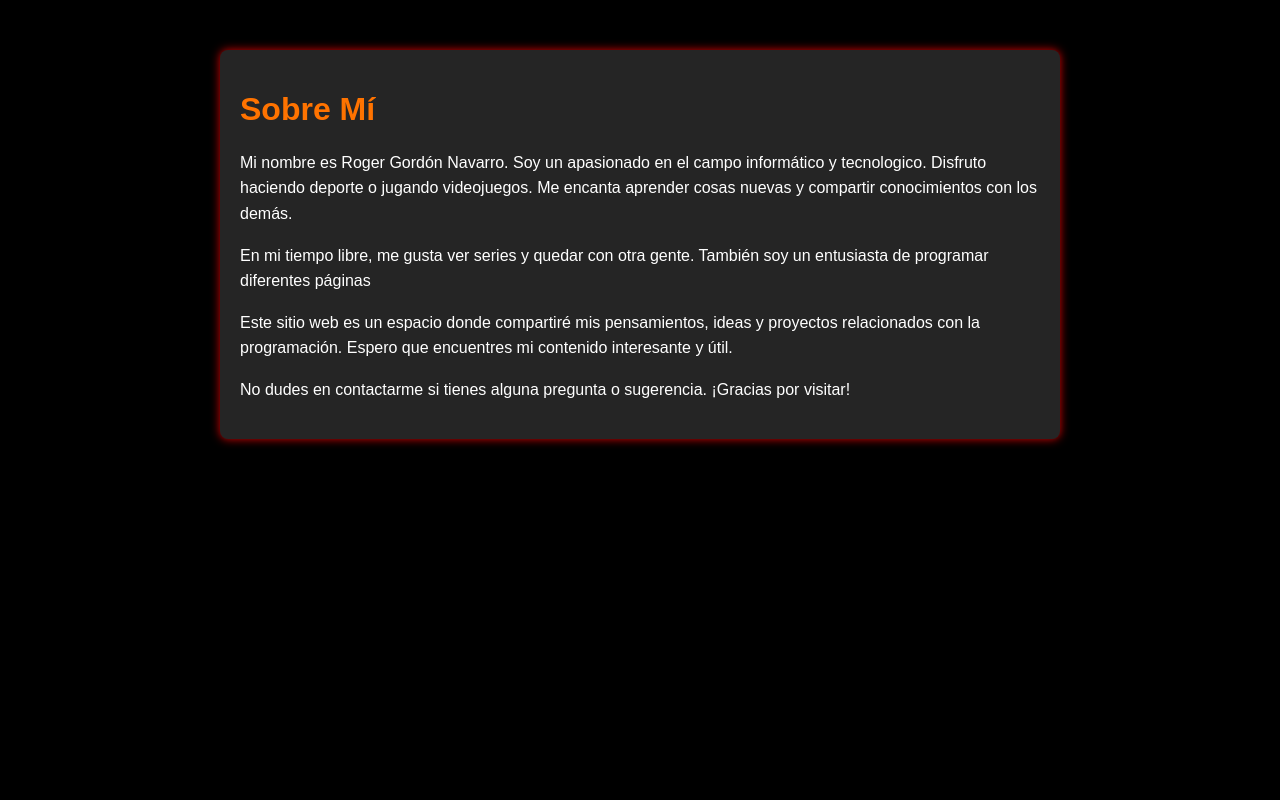
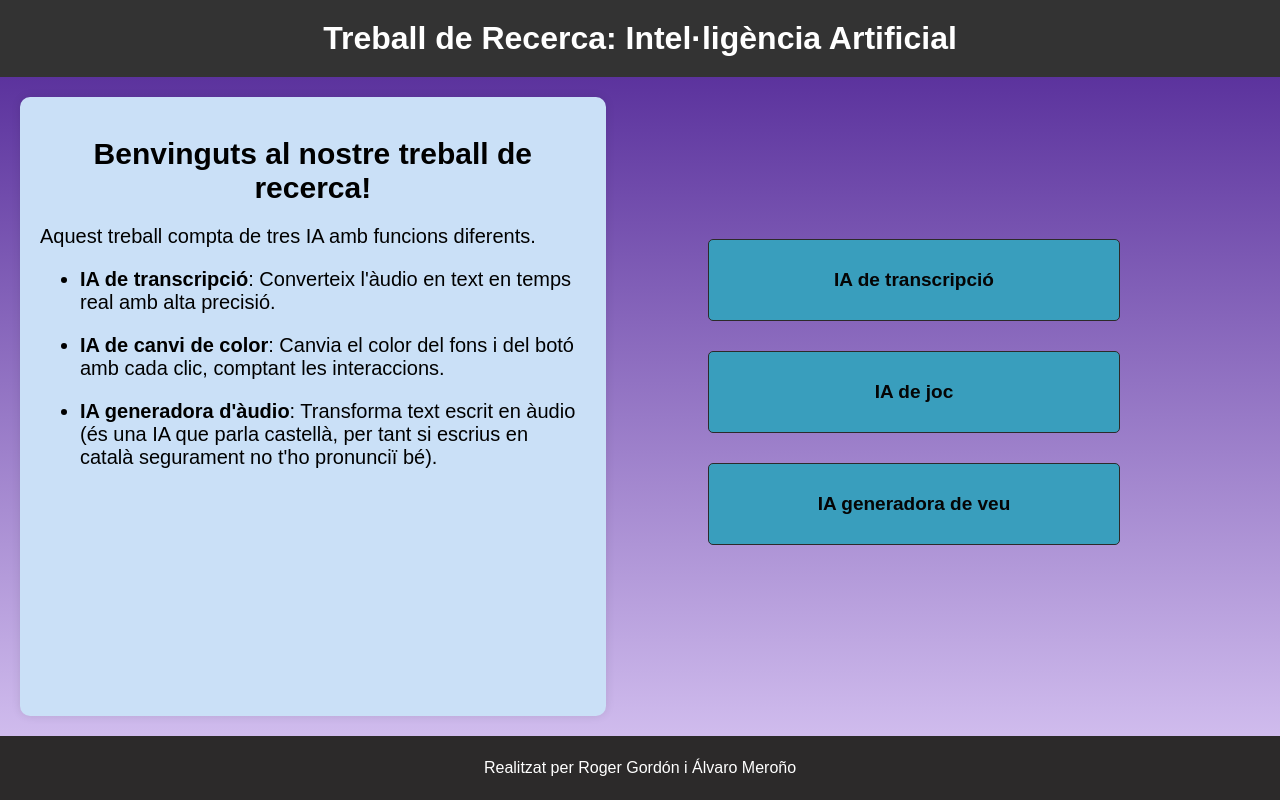
Before and after one commit to rogergn7/rogergn7.github.io, a plain HTML site: page index.html in a window 1280 px wide. Drawn offline with Linux system fonts and the light colour scheme.

Commit message:
Pujar projecte

```diff
--- /dev/null
+++ b/css/Menu.css
@@ -0,0 +1,83 @@
+body {
+    background: linear-gradient(to bottom, #4E2394, #DBC9F5);
+    font-family: Arial, sans-serif;
+    margin: 0;
+    padding: 0;
+    min-height: 100vh;
+    display: flex;
+    flex-direction: column;
+}
+
+header {
+    background-color: #333;
+    color: white;
+    padding: 20px 0;
+    text-align: center;
+    width: 100%;
+}
+
+header h1 {
+    margin: 0;
+    font-size: 2em;
+}
+.titol {
+    font-size: 1.5em;
+    text-align: center;
+    margin: 20px 20px;
+}
+
+.content {
+    display: flex;
+    justify-content: space-between;
+    padding: 20px;
+    flex-grow: 1;
+    font-size: 20px;
+}
+
+.container {
+    background-color: rgb(202, 224, 247);
+    border-radius: 10px;
+    padding: 20px;
+    width: 44%;
+    box-shadow: 0 0 10px rgba(0,0,0,0.1);
+}
+
+.botons {
+    display: flex;
+    flex-direction: column;
+    justify-content: center;
+    align-items: flex-end;
+    width: 30%;
+}
+
+.button {
+    background-color: #399ebd;
+    color: rgb(5, 5, 5);
+    padding: 15px 30px;
+    text-decoration: none;
+    border-radius: 5px;
+    border: 1px solid #2c2a2a;
+    font-size: 19px;
+    margin-bottom: 30px;
+    text-align:center;
+    width: 350px;
+    height: 50px;
+    margin-right: 140px;
+    transition: transform 1.2s;
+    display: flex;
+    align-items: center;
+    justify-content: center;
+}
+
+.button:hover {
+    background-color: #45a07d;
+    transform:scale(1.2);
+}
+
+footer {
+    background-color: #2c2a2a;
+    color: white;
+    padding: 7px 0;
+    text-align: center;
+    width: 100%;
+}
--- /dev/null
+++ b/css/Projecte1.css
@@ -0,0 +1,92 @@
+body {
+    font-family: Arial, sans-serif;
+    display: flex;
+    flex-direction: column;
+    justify-content: center;
+    align-items: center;
+    height: 100vh;
+    margin: 0;
+    background: linear-gradient(to bottom, #4abaee, #DBC9F5);
+    overflow: hidden;
+    padding-top: 100px;
+    position: relative;
+}
+
+header {
+    background-color: #333;
+    color: white;
+    padding: 20px 0;
+    text-align: center;
+    width: 100%;
+    position: fixed;
+    top: 0;
+    left: 0;
+    z-index: 1000;
+}
+
+header h1 {
+    margin: 0;
+    font-size: 2em;
+}
+
+.container {
+    text-align: center;
+    background-color: aliceblue;
+    padding: 2rem;
+    border-radius: 10px;
+    box-shadow: 0 0 10px rgba(0, 0, 0, 0.1);
+    max-width: 90%;
+    max-height: calc(100vh - 200px);
+    margin-top: auto;
+    margin-bottom:200px;
+}
+
+#result {
+    width: 100%;
+    height: 200px;
+    margin-top: 1rem;
+    padding: 0.5rem;
+    border: 1px solid #ccc;
+    border-radius: 5px;
+    resize: none;
+}
+
+button {
+    margin-top: 1rem;
+    padding: 0.5rem 1rem;
+    font-size: 1rem;
+    background-color: #4CAF50;
+    color: white;
+    border: none;
+    border-radius: 5px;
+    cursor: pointer;
+}
+
+button:hover {
+    background-color: #45a049;
+}
+.torna {
+    position: fixed;
+    bottom: 8px;
+    right: 8px;
+    background-color: #aaa9a94d;
+    color: aliceblue;
+    padding: 15px 30px;
+    text-decoration: none;
+    border-radius: 5px;
+    font-size: 16px;
+    z-index: 10;
+}
+
+
+footer {
+    background-color: #2c2a2a;
+    color: white;
+    padding: 7px 0;
+    text-align: center;
+    width: 100%;
+    position: fixed;
+    bottom: 0;
+    left: 0;
+    z-index: 0;
+}
--- /dev/null
+++ b/css/Projecte2.css
@@ -0,0 +1,80 @@
+body {
+  font-family: Arial, sans-serif;
+  text-align: center;
+  margin: 0;
+  height: 100vh;
+  display: flex;
+  flex-direction: column;
+  justify-content: center;
+  align-items: center;
+  transition: background-color 0.5s ease;
+  position: relative;
+  background-color: aquamarine;
+}
+
+header {
+  background-color: #333;
+  color: white;
+  padding: 20px 0;
+  text-align: center;
+  width: 100%;
+  position: fixed;
+  top: 0;
+  left: 0;
+  z-index: 1000;
+}
+
+header h1 {
+  margin: 0;
+  font-size: 2em;
+}
+
+h2 {
+  font-size: 2rem;
+  color: #2b2b2b;
+  background-color: rgba(240, 248, 255, 0.041);
+}
+
+#click {
+  background-color: #007BFF;
+  color: white;
+  border: none;
+  border-radius: 10px;
+  padding: 15px 30px;
+  font-size: 1.5rem;
+  cursor: pointer;
+  transition: all 0.3s ease;
+  box-shadow: 0 4px 6px rgba(0, 0, 0, 0.1);
+}
+
+#comptador {
+  font-size: 1.2rem;
+  color: #313131;
+  margin-top: 20px;
+  background-color: rgba(240, 248, 255, 0.096);
+}
+
+.torna {
+  position: absolute;
+  bottom: 8px;
+  right: 8px;
+  background-color: #aaa9a94d;
+  color:aliceblue;
+  padding: 15px 30px;
+  text-decoration: none;
+  border-radius: 5px;
+  font-size: 16px;
+  z-index: 10;
+}
+
+footer {
+  background-color: #2c2a2a;
+  color: white;
+  padding: 7px 0;
+  text-align: center;
+  width: 100%;
+  position: fixed;
+  bottom: 0;
+  left: 0;
+  z-index: 0;
+}
--- /dev/null
+++ b/css/Projecte3.css
@@ -0,0 +1,105 @@
+body {
+    font-family: Arial, sans-serif;
+    background-color: #f0f0f0;
+    margin: 0;
+    display: flex;
+    flex-direction: column;
+    min-height: 100vh;
+    justify-content: space-between;
+    background: linear-gradient(to bottom, #4abaee, #DBC9F5);
+}
+
+header {
+    background-color: #333;
+    color: white;
+    padding: 20px 0;
+    text-align: center;
+    width: 100%;
+}
+
+header h1 {
+    margin: 0;
+    font-size: 2em;
+}
+
+.container {
+    background-color: aliceblue;
+    padding: 2rem;
+    border-radius: 10px;
+    box-shadow: 0 4px 6px rgba(0, 0, 0, 0.1);
+    width: 80%;
+    max-width: 500px;
+    margin: 2rem auto;
+    flex-grow: 0;
+}
+
+h1 {
+    text-align: center;
+    color: #fcfcfc;
+}
+
+.titol {
+    color:#333;
+    text-align: center;
+}
+
+textarea {
+    width: 100%;
+    padding: 0.5rem;
+    margin-bottom: 1rem;
+    border: 1px solid #ccc;
+    border-radius: 4px;
+    resize: vertical;
+}
+
+button {
+    background-color: #4CAF50;
+    color: white;
+    border: none;
+    padding: 0.5rem 1rem;
+    text-align: center;
+    text-decoration: none;
+    display: inline-block;
+    font-size: 16px;
+    margin: 4px 2px;
+    cursor: pointer;
+    border-radius: 4px;
+    transition: background-color 0.3s;
+}
+
+.torna {
+    position: fixed;
+    bottom: 8px;
+    right: 8px;
+    background-color: #aaa9a94d;
+    color: aliceblue;
+    padding: 15px 30px;
+    text-decoration: none;
+    border-radius: 5px;
+    font-size: 16px;
+    z-index: 10;
+}
+
+button:hover {
+    background-color: #45a049;
+}
+
+#audioControls {
+    margin-top: 1rem;
+}
+
+#btnPausar, #btnReanudar, #btnDetener {
+    background-color: #008CBA;
+}
+
+#btnPausar:hover, #btnReanudar:hover, #btnDetener:hover {
+    background-color: #007B9A;
+}
+
+footer {
+    background-color: #2c2a2a;
+    color: white;
+    padding: 7px 0;
+    text-align: center;
+    width: 100%;
+}
--- a/index.html
+++ b/index.html
@@ -1,18 +1,34 @@
 <!DOCTYPE html>
-<html lang="en">
+<html lang="es">
 <head>
     <meta charset="UTF-8">
     <meta name="viewport" content="width=device-width, initial-scale=1.0">
-    <title>About Me</title>
-    <link rel="stylesheet" href="styles.css">
+    <title>Pàgina Principal</title>
+    <link rel="stylesheet" href="css/Menu.css">
 </head>
 <body>
-    <div class="container">
-        <h1>Sobre Mí</h1>
-        <p>Mi nombre es Roger Gordón Navarro. Soy un apasionado en el campo informático y tecnologico. Disfruto haciendo deporte o jugando videojuegos. Me encanta aprender cosas nuevas y compartir conocimientos con los demás.</p>
-        <p>En mi tiempo libre, me gusta ver series y quedar con otra gente. También soy un entusiasta de programar diferentes páginas</p>
-        <p>Este sitio web es un espacio donde compartiré mis pensamientos, ideas y proyectos relacionados con la programación. Espero que encuentres mi contenido interesante y útil.</p>
-        <p>No dudes en contactarme si tienes alguna pregunta o sugerencia. ¡Gracias por visitar!</p>
+    <header>
+        <h1>Treball de Recerca: Intel·ligència Artificial</h1>
+    </header>
+    <div class="content">
+        <div class="container">
+            <h1 class="titol">Benvinguts al nostre treball de recerca!</h1>
+            <blockquote></blockquote>
+            <p>Aquest treball compta de tres IA amb funcions diferents.</p>
+            <ul>
+                <li><b>IA de transcripció</b>: Converteix l'àudio en text en temps real amb alta precisió.</li>
+                <blockquote></blockquote>
+                <li><b>IA de canvi de color</b>: Canvia el color del fons i del botó amb cada clic, comptant les interaccions.</li>
+                <blockquote></blockquote>
+                <li><b>IA generadora d'àudio</b>: Transforma text escrit en àudio (és una IA que parla castellà, per tant si escrius en català segurament no t'ho pronunciï bé).</li>
+            </ul>
+        </div>
+        <div class="botons">
+            <a href="Projecte1.html" class="button"><b>IA de transcripció</b></a>
+            <a href="Projecte2.html" class="button"><b>IA de joc</b></a>
+            <a href="Projecte3.html" class="button"><b>IA generadora de veu</b></a>
+        </div>
     </div>
+    <footer><p>Realitzat per Roger Gordón i Álvaro Meroño</p></footer>
 </body>
 </html>
--- a/styles.css
+++ /dev/null
@@ -1,24 +0,0 @@
-body {
-    font-family: Arial, sans-serif;
-    background-color: #000000;
-    color: #ffffff;
-    margin: 0;
-    padding: 0;
-}
-
-.container {
-    max-width: 800px;
-    margin: 50px auto;
-    padding: 20px;
-    background-color: #252525;
-    border-radius: 8px;
-    box-shadow: 0 0 10px rgba(243, 5, 5, 0.89);
-}
-
-h1 {
-    color: #ff7300;
-}
-
-p {
-    line-height: 1.6;
-}
```
Also changed, not shown: Projecte1.html (added, +24 -0 lines), Projecte2.html (added, +28 -0 lines), Projecte3.html (added, +29 -0 lines), js/Projecte1.js (added, +43 -0 lines), js/Projecte2.js (added, +20 -0 lines), js/Projecte3.js (added, +48 -0 lines), 1 other file.
